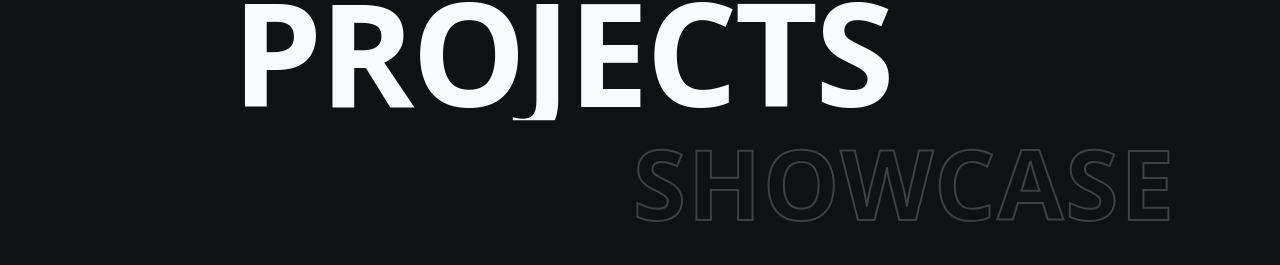
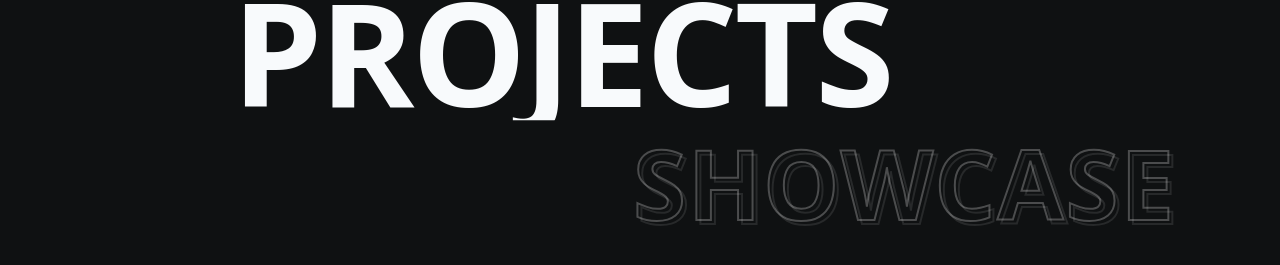
Before and after one commit to amanrai00/PortfolioAman, a Vue app: page / in a window 1280 px wide. Shown: the part 2741-3006 px from the top of the page. Built offline with nearby package versions, Linux system fonts and the light colour scheme.

Commit message:
statement wip3

```diff
--- a/src/components/Statement.vue
+++ b/src/components/Statement.vue
@@ -169,6 +169,7 @@ onUnmounted(() => {
 }
 
 .statement-outline {
+  position: relative;
   font-size: clamp(2rem, 8vw, 6rem);
   font-weight: 900;
   text-transform: uppercase;
@@ -183,25 +184,41 @@ onUnmounted(() => {
   text-stroke: 2px var(--statement-outline-color);
 }
 
+/* 3D shadow layer behind text */
+.statement-outline::before {
+  content: 'SHOWCASE';
+  position: absolute;
+  top: 0;
+  left: 0;
+  z-index: -1;
+  transform: translate(4px, 4px);
+  color: transparent;
+  -webkit-text-stroke: 2px var(--statement-shadow-color);
+  text-stroke: 2px var(--statement-shadow-color);
+}
+
 /* Dark theme */
 :global([data-theme="dark"]) {
   --statement-text-color: var(--theme-text-strong);
-  --statement-outline-color: rgba(255, 255, 255, 0.2);
   --statement-line-color: var(--theme-line-soft);
+  --statement-outline-color: rgba(255, 255, 255, 0.25);
+  --statement-shadow-color: rgba(255, 255, 255, 0.1);
 }
 
 /* Light theme */
 :global([data-theme="light"]) {
   --statement-text-color: var(--theme-text-strong);
-  --statement-outline-color: rgba(15, 23, 42, 0.25);
   --statement-line-color: var(--theme-line-soft);
+  --statement-outline-color: rgba(15, 23, 42, 0.3);
+  --statement-shadow-color: rgba(15, 23, 42, 0.12);
 }
 
 /* Default fallback */
 :root {
   --statement-text-color: var(--theme-text-strong);
+  --statement-line-color: var(--theme-line-soft);
   --statement-outline-color: var(--theme-line-soft);
-  --statement-line-color: var(--theme-line-soft);
+  --statement-shadow-color: rgba(0, 0, 0, 0.08);
 }
 
 /* Responsive */
@@ -219,6 +236,12 @@ onUnmounted(() => {
     text-stroke: 1.5px var(--statement-outline-color);
     padding-right: 1rem;
   }
+
+  .statement-outline::before {
+    transform: translate(3px, 3px);
+    -webkit-text-stroke: 1.5px var(--statement-shadow-color);
+    text-stroke: 1.5px var(--statement-shadow-color);
+  }
 }
 
 @media (max-width: 480px) {
@@ -226,5 +249,11 @@ onUnmounted(() => {
     -webkit-text-stroke: 1px var(--statement-outline-color);
     text-stroke: 1px var(--statement-outline-color);
   }
+
+  .statement-outline::before {
+    transform: translate(2px, 2px);
+    -webkit-text-stroke: 1px var(--statement-shadow-color);
+    text-stroke: 1px var(--statement-shadow-color);
+  }
 }
 </style>
```
